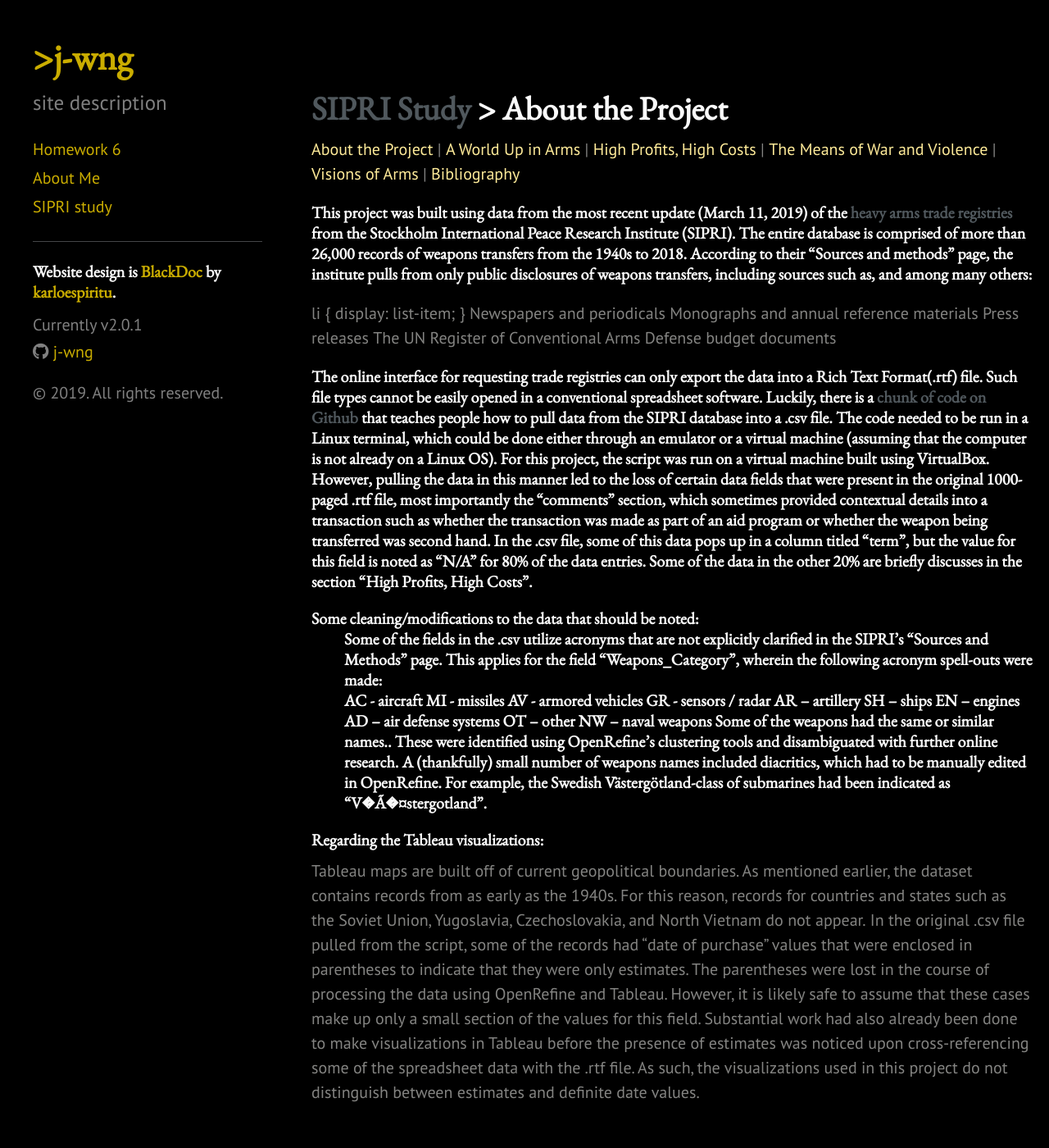
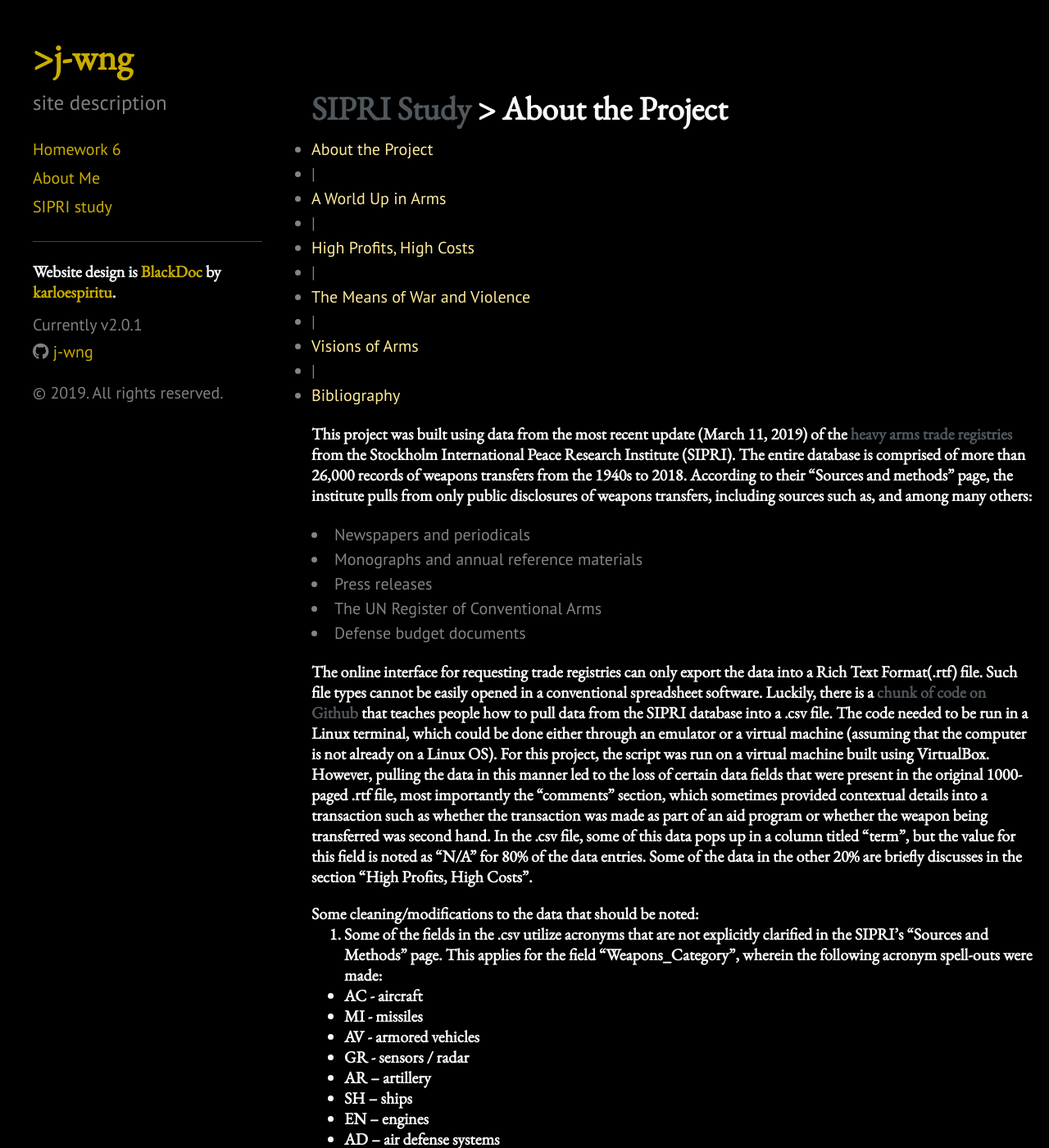
Before and after one commit to j-wng/j-wng.github.io, a Jekyll site: the page built from aboutproject.html, in a window 1280 px wide and 1400 px high. Shown: the whole window at 82% size. Built offline with Jekyll 4.4.1, drawn with Linux system fonts in a browser that asks for light colours; nearby versions of some CDN libraries.

Commit message:
Update aboutproject.html

```diff
--- a/aboutproject.html
+++ b/aboutproject.html
@@ -36,15 +36,23 @@
 </nav>
 
 <body>
+
+<style>
+ul {
+  list-style-type: disc;
+  margin: 0;
+  padding: 0;
+}
+li {
+  display: list-item;
+}
+</style>
+
 <p>
   <h5>
 This project was built using data from the most recent update (March 11, 2019) of the <a href="https://www.sipri.org/databases/armstransfers">heavy arms trade registries</a> from the Stockholm International Peace Research Institute (SIPRI). The entire database is comprised of more than 26,000 records of weapons transfers from the 1940s to 2018. According to their “Sources and methods” page, the institute pulls from only public disclosures of weapons transfers, including sources such as, and among many others:
   </h5>
 </p>
-
-li {
-  display: list-item;
-}
 
 <u1>
   <li>Newspapers and periodicals</li>
```
